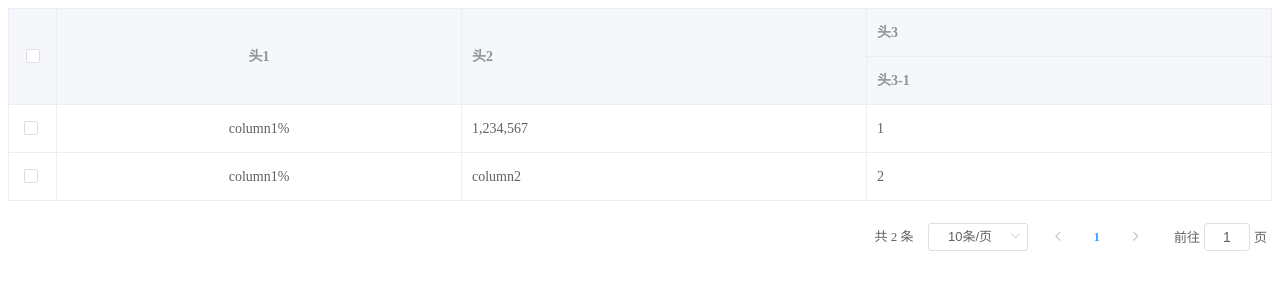
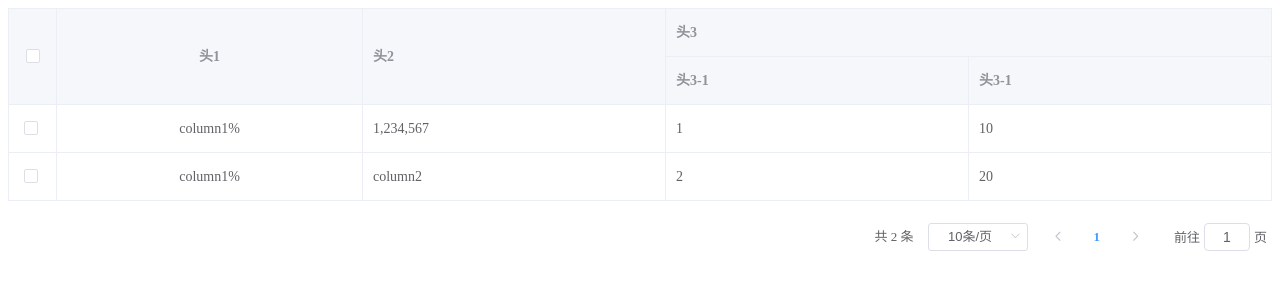
Before and after one commit to D-xuanmo/d-table, a Vue app: page / in a window 1280 px wide. Shown: the top 300 px of the page. Built offline with nearby package versions, Linux system fonts and the light colour scheme.

Commit message:
docs: 文档更新

```diff
--- a/example/App.vue
+++ b/example/App.vue
@@ -37,6 +37,10 @@ export default {
             {
               name: '头3-1',
               column: 'column3-1'
+            },
+            {
+              name: '头3-1',
+              column: 'column3-2'
             }
           ]
         }
@@ -46,12 +50,14 @@ export default {
         {
           column1: 'column1',
           column2: '1234567',
-          'column3-1': 1
+          'column3-1': 1,
+          'column3-2': 10
         },
         {
           column1: 'column1',
           column2: 'column2',
-          'column3-1': 2
+          'column3-1': 2,
+          'column3-2': 20
         }
       ]
     }
--- a/package.json
+++ b/package.json
@@ -1,7 +1,7 @@
 {
   "name": "@xuanmo/d-table",
   "description": "基于 Element-UI Table 二次封装表格。",
-  "version": "0.0.8",
+  "version": "0.0.9",
   "main": "src/index.js",
   "private": false,
   "license": "MIT",
```
Also changed, not shown: 1 other file (tests, documents, lock files or other folders).
